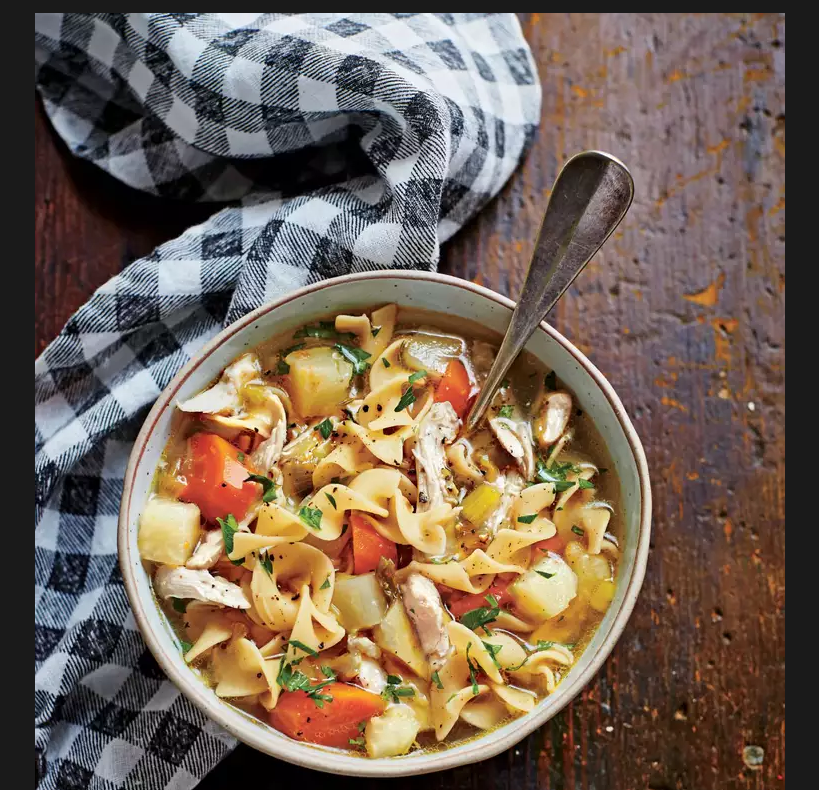
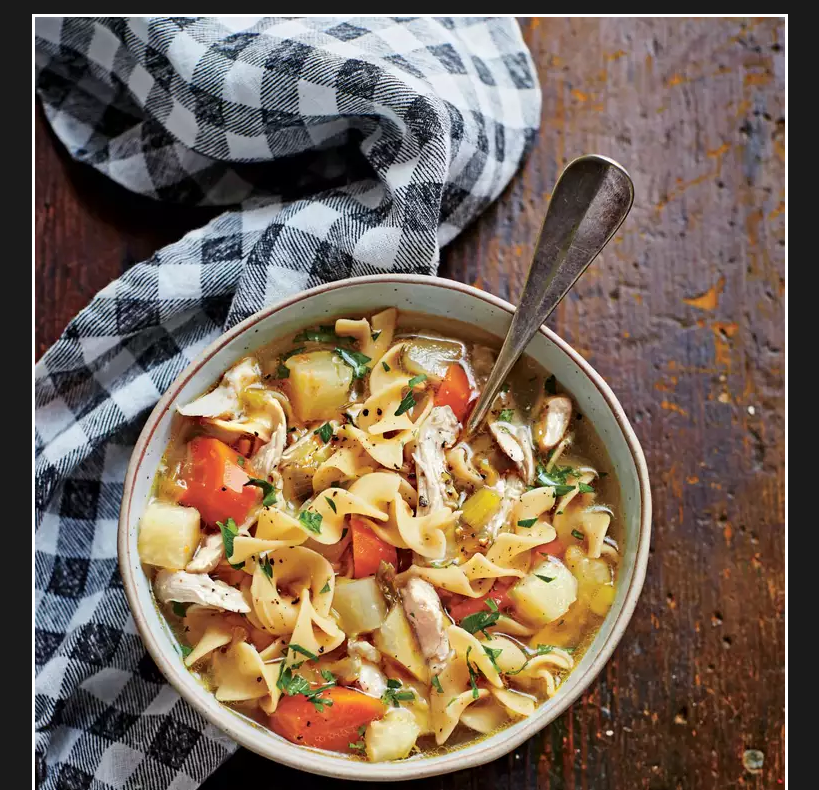
Before and after one commit to Queisme/odin-recipes, a plain HTML site: page recipes/soup.html in a window 1280 px wide. Shown: the part 207-997 px from the top of the page, without its empty margins (230-1049 px from the left). Drawn offline with Linux system fonts and the light colour scheme.

Commit message:
Added border to img in CSS

```diff
--- a/css/style.css
+++ b/css/style.css
@@ -3,6 +3,7 @@ body {
     color: antiquewhite;
     list-style-position: inside;
     text-align: center;
+    font-family: Verdana, Geneva, Tahoma, sans-serif;
     padding-top: 100px;
 }
 
@@ -13,8 +14,13 @@ h1, ul, ol {
 p {
     font-size: 35px;
 }
+/* border-width, border-color, & border-style -must- be defined*/
+img {
+    border: 3px;
+    border-color: white;
+    border-style: solid;
+}
 
-img {
-    border: 10px;
-    border-color: azure;
+a:hover {
+    color: darkred;
 }
```
